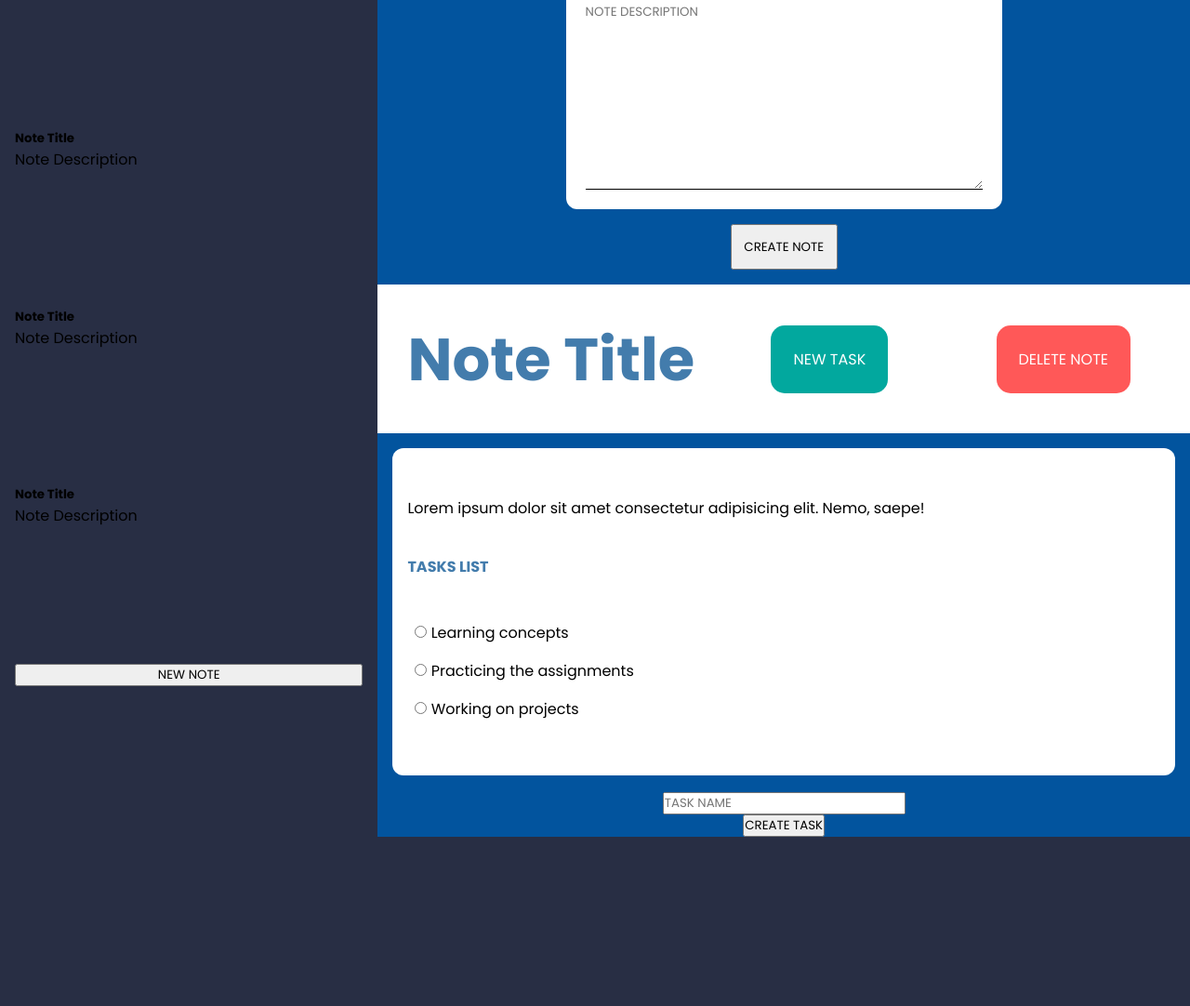
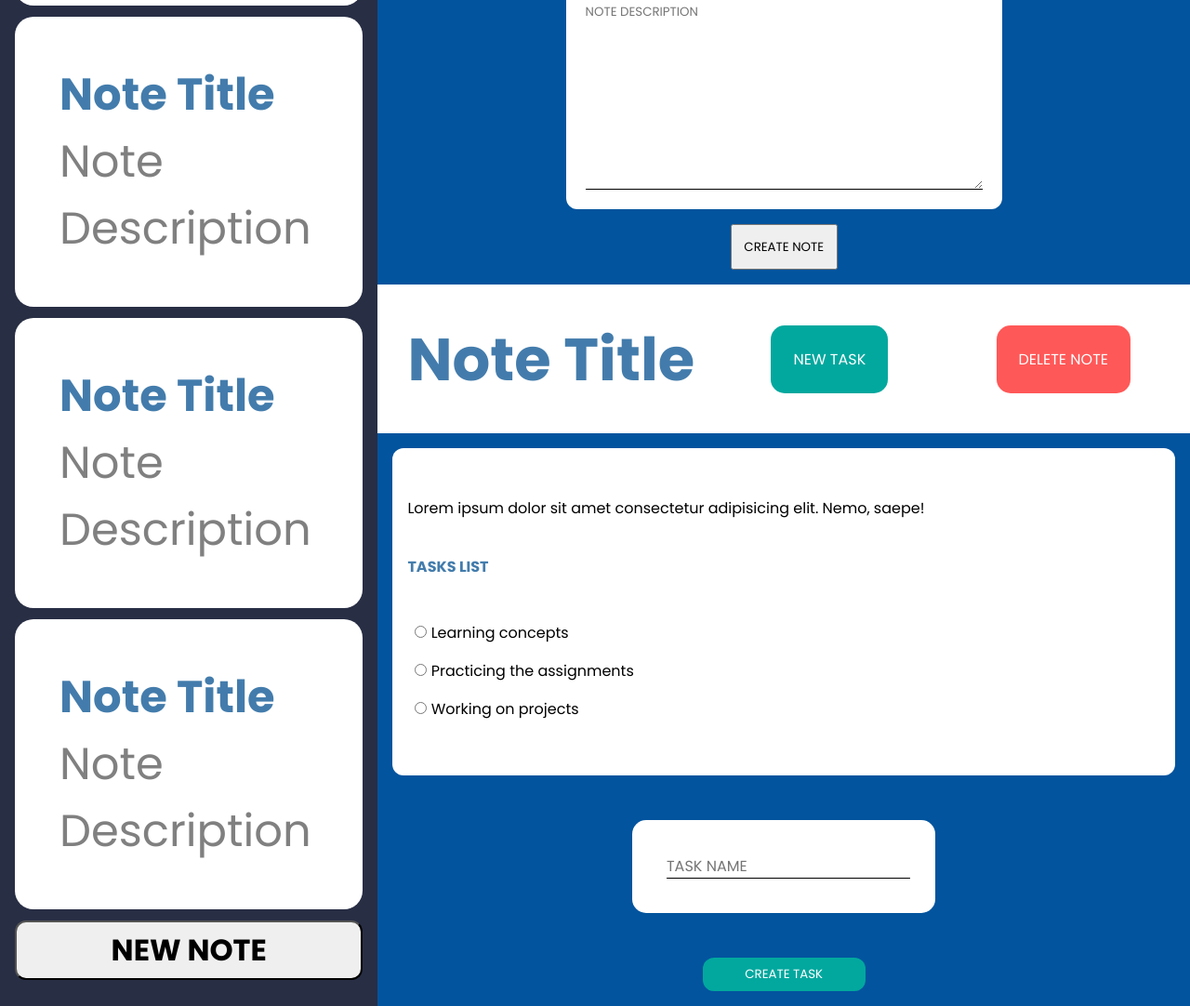
Before and after one commit to AjayTumula/Note-Keep-Project, a website built with Vite: page NoteKepper/index.html in a window 1280 px wide. Shown: the part 1082-2164 px from the top of the page at 93% size. Before the commit the page ends 1982 px from the top, so only its background shows below. Built offline with nearby package versions, Linux system fonts and the light colour scheme.

Commit message:
Implemented the styling for the application

```diff
--- a/NoteKepper/index.html
+++ b/NoteKepper/index.html
@@ -74,19 +74,16 @@
 
                     </div>
                 </div>
-                <div id="newTask">
-                    <div id="#inputTask">
-                        <input type="text" placeholder="TASK NAME">
-                    </div>
+            </section>
+            <section class="newTask">
+                <div id="inputTask">
+                    <input type="text" placeholder="TASK NAME">
+                </div>
                     <button>CREATE TASK</button>
-                </div>
             </section>
         </div>
     </section>
 
-
-
-
     <script type="module" src="./main.js"></script>
 </body>
 </html>
--- a/NoteKepper/style.css
+++ b/NoteKepper/style.css
@@ -18,7 +18,6 @@ body {
 }
 
 .pageTwo {
-    /* height: 100vh; */
     width: 100%;
     display: flex;
     justify-content: space-between;
@@ -36,9 +35,34 @@ body {
 .createNote img {
     height: 10vh;
     width: 100%;
+    margin-bottom: 1rem;
 }
 
-/* cN button, cN divs */
+
+.createNote button {
+    height: 8vh;
+    border-radius: 12px;
+    font-size: 2rem;
+    font-weight: bold;
+    cursor: pointer;
+}
+
+.createNote #createdNotes{
+    background: white;
+    border-radius: 20px;
+    padding: 3rem;
+
+}
+
+#createdNotes h5 {
+    font-size: 3rem;
+    color: #437cac;
+}
+
+#createdNotes p {
+    font-size: 3rem;
+    color: gray;
+}
 
 .noteInfo {
     display: flex;
@@ -92,6 +116,7 @@ body {
 
 .createNoteButton  button {
     padding: 0.8rem;
+    cursor: pointer;
 }
 
 #noteTitle {
@@ -123,11 +148,13 @@ body {
 #noteTitle .buttons #newTaskButton {
     background: #02a89e;
     margin: 3rem;
+    cursor: pointer;
 }
 
 #noteTitle #deleteNote {
     background: #ff5858;
     margin: 4rem;
+    cursor: pointer;
 }
 
 #noteDescription {
@@ -156,10 +183,38 @@ body {
     margin: 0.5rem;
 }
 
-#newTask {
+.newTask {
     display: flex;
     flex-direction: column;
-    justify-content: center;
+    justify-content: space-evenly;
     align-items: center;
+}
 
+.newTask #inputTask {
+  background: white;
+  width: 30%;
+  padding: 2rem;
+  border-radius: 15px;
+  margin: 2rem;
 }
+
+.newTask input {
+    width: 100%;
+    border: none;
+    outline: none;
+    border-bottom: 1px solid black;
+    margin: 0.3rem;
+    font-size: 1rem;
+}
+
+.newTask button {
+    width: 20%;
+    margin: 1rem;
+    padding: 0.5rem;
+    color: white;
+    background: #02a89e;
+    border: none;
+    outline: none;
+    border-radius: 12px;
+    cursor: pointer;
+}
```
